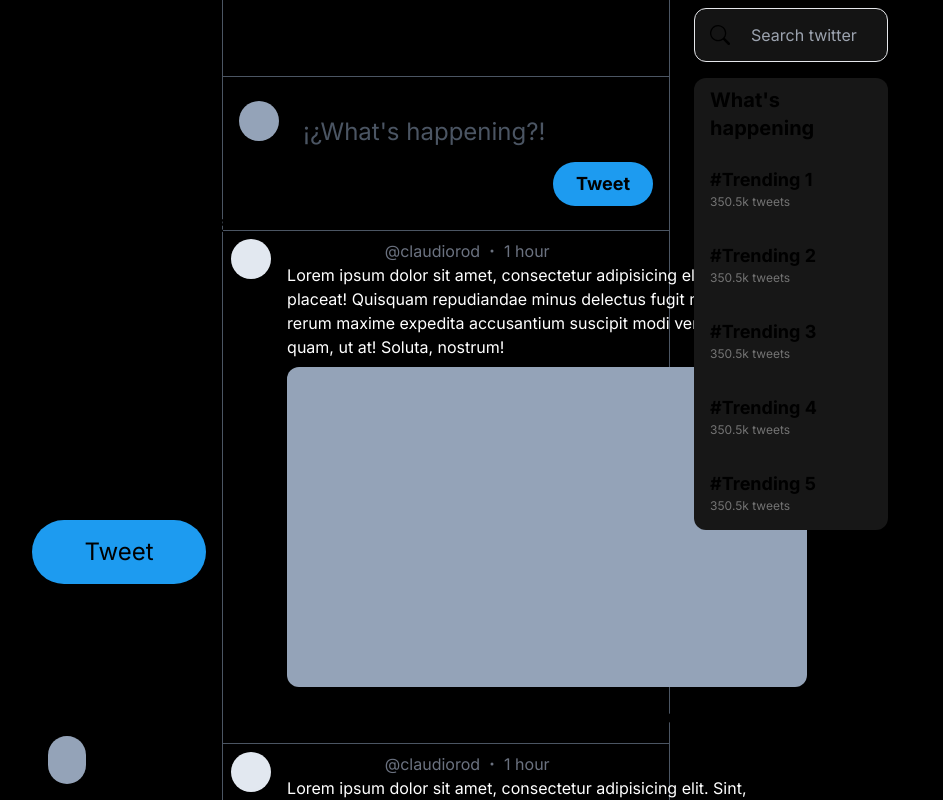
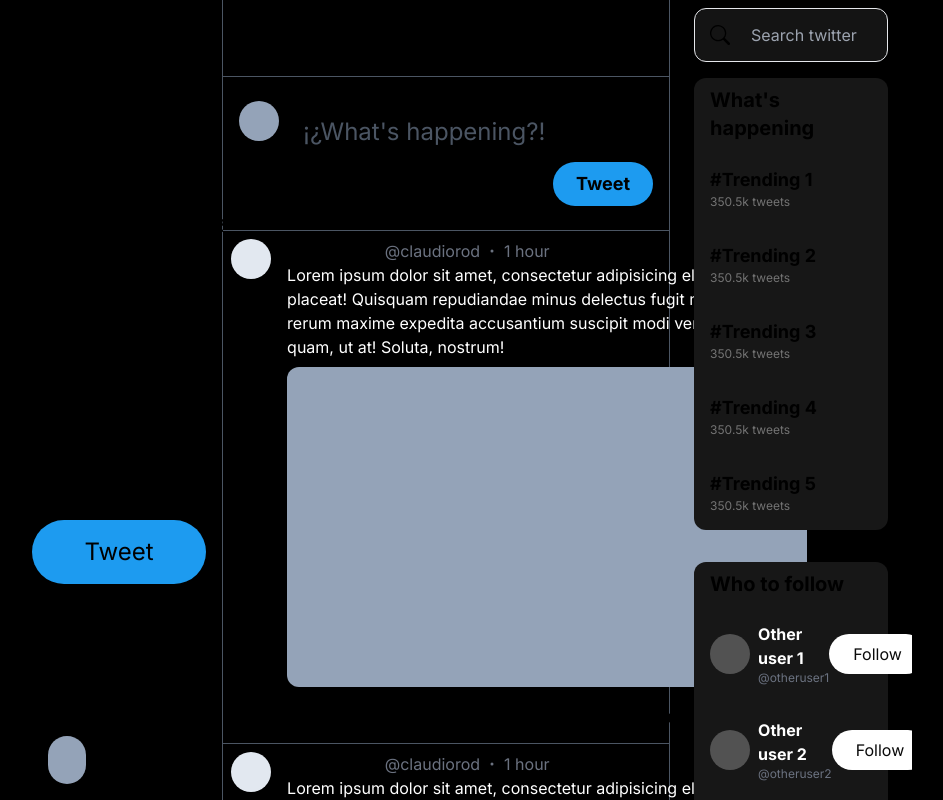
Before and after one commit to ClaudioRodHer/twitters-clone, a Next.js app in the folder twitters-clone/: page / in a window 1280 px wide. Shown: the top 800 px of the page, without its empty margins (176-1119 px from the left). Built offline with nearby package versions, Linux system fonts and the light colour scheme.

Commit message:
Creacion completa right section

```diff
--- a/twitters-clone/src/app/page.tsx
+++ b/twitters-clone/src/app/page.tsx
@@ -1,6 +1,7 @@
 import LeftSidebar from "@/components/LeftSidebar"
 import MainComponent from "@/components/MainComponent"
-import { BsSearch } from "react-icons/bs"
+import RightSection from "@/components/RightSection"
+
 
 
 
@@ -13,45 +14,7 @@
         {/**main section*/}
         <MainComponent />
         {/**right section*/}
-        <section className=" w-full mt-2 flex flex-col items-stretch h-screen px-6 ml-auto sticky top-0">
-
-          {/**search input*/}
-          <div>
-            <div className="relative w-full h-full group">
-
-              <input placeholder="Search twitter" type="text" name="SearchBox" id="SearchBox"
-               className="outline-none peer bg-neutral-900/90  w-full h-full rounded-xl py-4 pl-14 pr-4
-               focus:border-primarytwitter border focus:border-2" />
-
-                <label htmlFor="SearchBox"
-                className="absolute top-0 left-0 h-full flex items-center justify-center p-4
-                peer-focus:text-primarytwitter ">
-
-                <BsSearch className="w-5 h-5" />
-              </label>
-            </div>
-          </div>
-
-          {/**trending section*/}
-          <div className="flex flex-col rounded-xl bg-neutral-900  my-4">{/**en esta linea hace que el hover salga con margene s y redondeado*/}
-            <h3 className="font-bold text-xl my-2 px-4">What's happening</h3>
-            <div>
-              {
-                Array.from({length:5}).map((_,i)=>(/*array creado apra poder simular 5 elementos de trending*/
-                  <div
-                  key={i}
-                  className="hover:bg-white/10 p-4 last:rounded-b-xl transition duration-200">
-                    <div className="font-bold text-lg">#Trending  {i+1}</div>
-                    <div className="text-xs text-neutral-500">350.5k tweets</div>
-                  </div>
-                ))
-              }
-            </div>
-          </div>
-
-          {/**followers section*/}
-          <div></div>
-        </section>
+        <RightSection/>
       </div>
     </div>
   )
--- /dev/null
+++ b/twitters-clone/src/components/RightSection.tsx
@@ -0,0 +1,75 @@
+import React from 'react'
+import { BsSearch } from "react-icons/bs"
+const RightSection = () => {
+    return (
+        <section className=" w-full mt-2 flex flex-col items-stretch h-screen px-6 ml-auto
+        sticky top-2 overflow-scroll">
+
+            {/**search input*/}
+            <div >
+                <div className="relative w-full h-full group ">
+
+                    <input placeholder="Search twitter" type="text" name="SearchBox" id="SearchBox"
+                        className="outline-none peer bg-neutral-900/90  w-full h-full rounded-xl py-4 pl-14 pr-4
+               focus:border-primarytwitter border focus:border-2" />
+
+                    <label htmlFor="SearchBox"
+                        className="absolute top-0 left-0 h-full flex items-center justify-center p-4
+                peer-focus:text-primarytwitter ">
+
+                        <BsSearch className="w-5 h-5" />
+                    </label>
+                </div>
+            </div>
+
+            {/**trending section*/}
+            <div className="flex flex-col rounded-xl bg-neutral-900  my-4">{/**en esta linea hace que el hover salga con margene s y redondeado*/}
+                <h3 className="font-bold text-xl my-2 px-4">What's happening</h3>
+                <div>
+                    {
+                        Array.from({ length: 5 }).map((_, i) => (/*array creado apra poder simular 5 elementos de trending*/
+                            <div
+                                key={i}
+                                className="hover:bg-white/10 p-4 last:rounded-b-xl transition duration-200">
+                                <div className="font-bold text-lg">#Trending  {i + 1}</div>
+                                <div className="text-xs text-neutral-500">350.5k tweets</div>
+                            </div>
+                        ))
+                    }
+                </div>
+            </div>
+
+            {/**followers section*/}
+            <div className="flex flex-col rounded-xl bg-neutral-900  my-4">{/**en esta linea hace que el hover salga con margene s y redondeado*/}
+                <h3 className="font-bold text-xl my-2 px-4">Who to follow</h3>
+                <div>
+                    {
+                        Array.from({ length: 3 }).map((_, i) => (/*array creado apra poder simular 4 osibles follows*/
+                            <div
+                                key={i}
+                                className="hover:bg-white/10 p-4 flex justify-between items-center
+                                            last:rounded-b-xl transition duration-200"
+                            >
+                                <div className="flex items-center space-x-2">
+                                    <div className="w-10 h-10 bg-neutral-600 rounded-full flex-none"></div>
+                                    <div className="flex flex-col">
+                                        <div className="font-bold text-white ">Other user {i + 1}</div>
+                                        <div className="text-gray-500 text-xs">@otheruser{i + 1}</div>
+                                    </div>
+                                </div>
+                                <div className="w-full">
+                                    <button className="rounded-full  px-6 py-2 bg-white text-neutral-950
+                                                    hover:bg-neutral-300 transition duration-200" >
+                                        Follow
+                                    </button>
+                                </div>
+                            </div>
+                        ))
+                    }
+                </div>
+            </div>
+        </section>
+    )
+}
+
+export default RightSection
```
